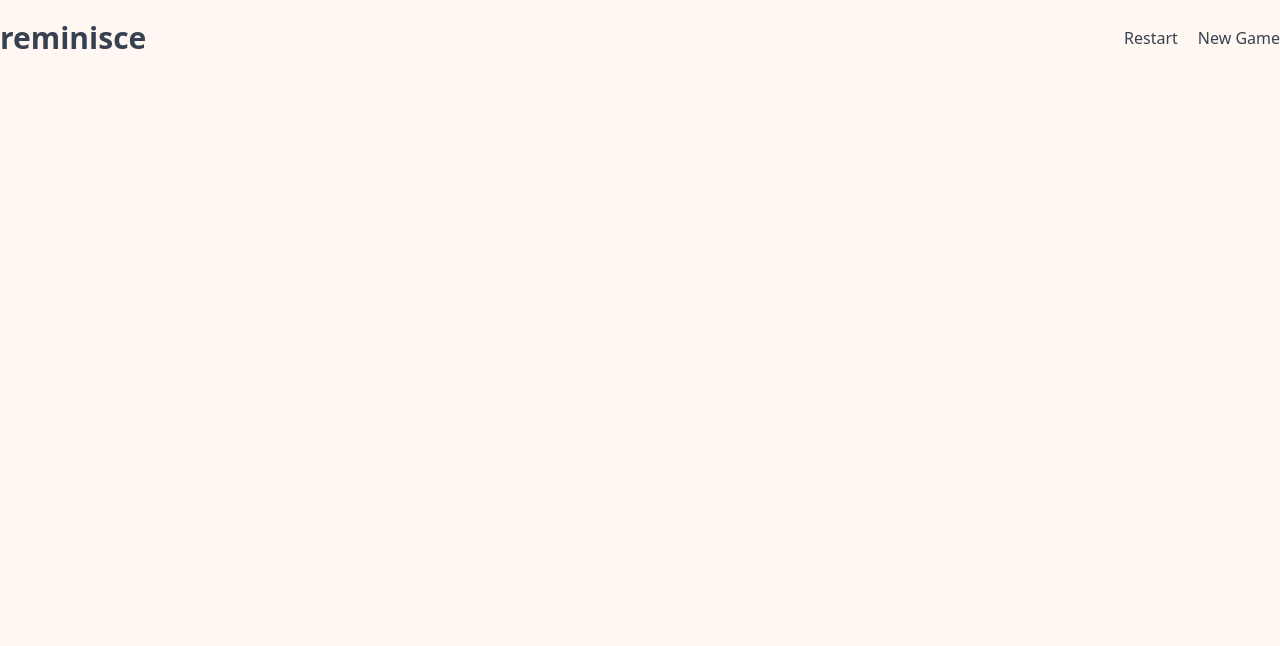
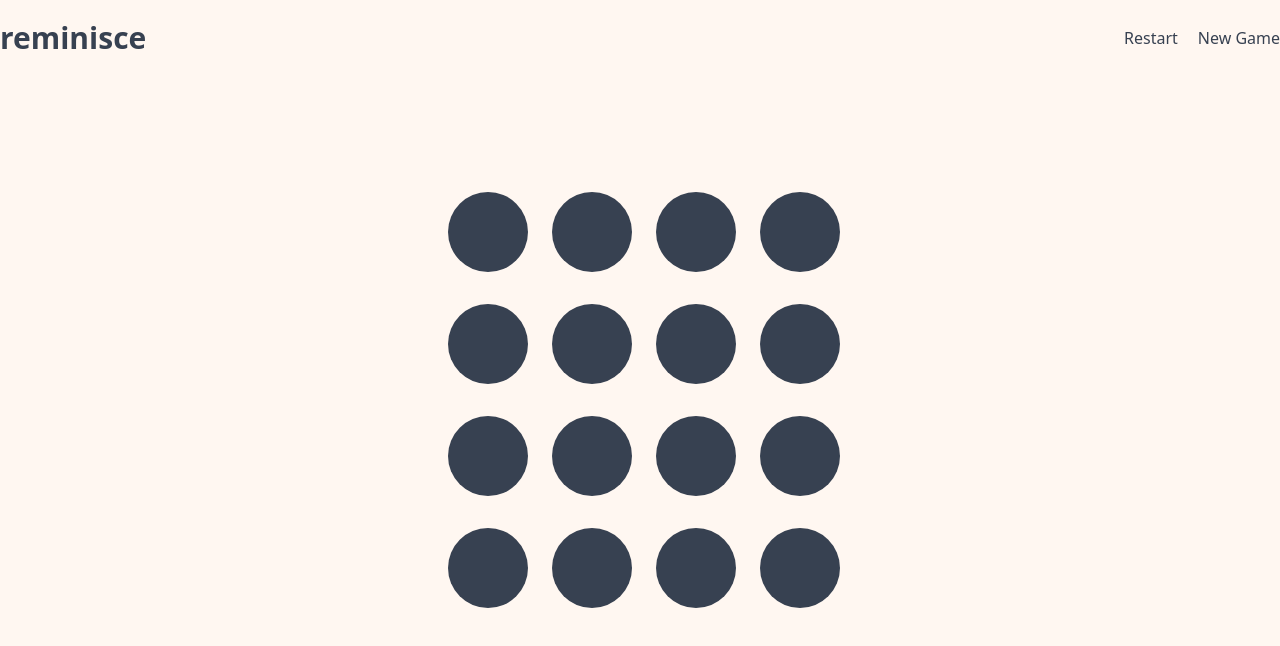
Before and after one commit to eyedent1ty/reminisce, a Nuxt app: page / in a window 1280 px wide. Shown: the top 646 px of the page. Built offline with nearby package versions, Linux system fonts and the light colour scheme.

Commit message:
implemented the flipping of node and shuffle

```diff
--- /dev/null
+++ b/components/NodeComponent.vue
@@ -0,0 +1,33 @@
+<template>
+  <div
+    @click="$emit('flip', id)"
+    class="flex justify-center items-center rounded-full text-white text-4xl font-bold w-20 h-20 transition-all"
+    :class="{
+      'scale-x-[-1]': !isActive,
+      'bg-primary': isActive,
+      'cursor-pointer': !isActive,
+      'bg-gray-700': !isActive,
+    }"
+  >
+    <span :class="{ 'hidden': !isActive }">{{ value }}</span>
+  </div>
+</template>
+
+<script setup lang="ts">
+defineProps({
+  id: {
+    type: Number,
+    required: true
+  },
+  value: {
+    type: Number,
+    required: true
+  },
+  isActive: {
+    type: Boolean,
+    required: true
+  }
+});
+
+defineEmits(['flip'])
+</script>
--- /dev/null
+++ b/components/NodeList.vue
@@ -0,0 +1,89 @@
+<template>
+  <div
+    class="grid grid-cols-4 gap-8 max-w-96 absolute top-1/2 left-1/2 -translate-x-1/2 -translate-y-1/2"
+  >
+    <NodeComponent
+      v-for="node in nodes"
+      :key="node.id"
+      :id="node.id"
+      :value="node.value"
+      :isActive="node.isActive"
+      @flip="handleFlipNode"
+    />
+  </div>
+</template>
+
+<script setup lang="ts">
+interface NodeInterface {
+  id: number;
+  value: number;
+  isActive: boolean;
+}
+
+class Node implements NodeInterface {
+  static id = 1;
+  private _id: number;
+  private _value: number;
+  private _isActive: boolean;
+
+  constructor(value: number) {
+    this._id = Node.id++;
+    this._value = value;
+    this._isActive = false;
+  }
+
+  get id(): number {
+    return this._id;
+  }
+
+  get value(): number {
+    return this._value;
+  }
+
+  get isActive(): boolean {
+    return this._isActive;
+  }
+
+  set isActive(newValue: boolean) {
+    this._isActive = newValue;
+  }
+}
+
+// DEFAULT NUMBER OF NODES
+const size = 16;
+const nodes = ref<NodeInterface[]>([]);
+
+for (let i = 0; i < size / 2; i++) {
+  nodes.value.push(new Node(i + 1));
+  nodes.value.push(new Node(i + 1));
+}
+
+const shuffleNodes = (nodes: NodeInterface[]): NodeInterface[] => {
+  const nodesCopy = [...nodes];
+  const len = nodesCopy.length;
+
+  for (let i = 0; i < len; i++) {
+    const randomIndex = Math.floor(Math.random() * (len - i) + i);
+    const temp = nodesCopy[randomIndex];
+    const currentNode = nodesCopy[i];
+    nodesCopy[randomIndex] = currentNode;
+    nodesCopy[i] = temp;
+  }
+
+  return nodesCopy
+};
+
+nodes.value = shuffleNodes(nodes.value);
+
+const getNodeById = (nodes: NodeInterface[], id: number): NodeInterface | undefined => {
+  return nodes.find((node) => node.id === id);
+}
+
+const handleFlipNode = (id: number) => {
+  const selectedNode = getNodeById(nodes.value, id);
+
+  if (!selectedNode) return;
+
+  selectedNode.isActive = true;
+};
+</script>
--- a/pages/index.vue
+++ b/pages/index.vue
@@ -1,3 +1,4 @@
 <template>
   <TheHeader />
+  <NodeList />
 </template>
--- a/tailwind.config.js
+++ b/tailwind.config.js
@@ -11,7 +11,7 @@ export default {
   theme: {
     extend: {
       colors: {
-        primary: '#FFE4C9',
+        primary: '#FDBF60',
         secondary: '#BED1CF',
         tertiary: '#FFF7F1',
         error: '#E78895'
```
